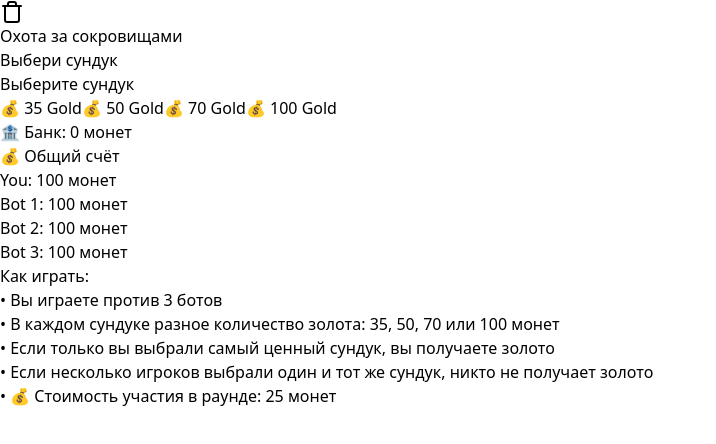
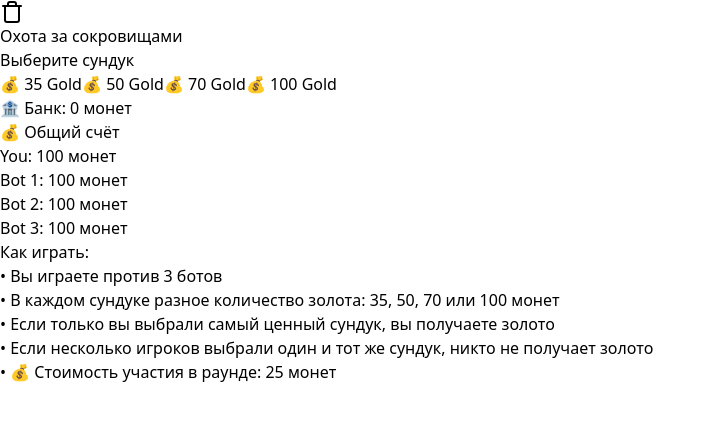
Before and after one commit to puremind5/dfac, a React (Vite) app: page / in a window 1280 px wide. Shown: the top 444 px of the page, without its empty margins (0-716 px from the left). Built offline with nearby package versions, Linux system fonts and the light colour scheme.

Commit message:
Update App.tsx

```diff
--- a/src/App.tsx
+++ b/src/App.tsx
@@ -129,7 +129,6 @@ function App() {
             <Treasure className="h-10 w-10 text-yellow-100 mr-3" />
             <h1 className="text-3xl font-bold text-white">Охота за сокровищами</h1>
              {/* 🌟 Заголовок перед игровым полем */}
-            <h2 className="text-2xl font-bold text-center text-white mt-6 block">Выбери сундук</h2>
         </div>
        </div>
 
```
